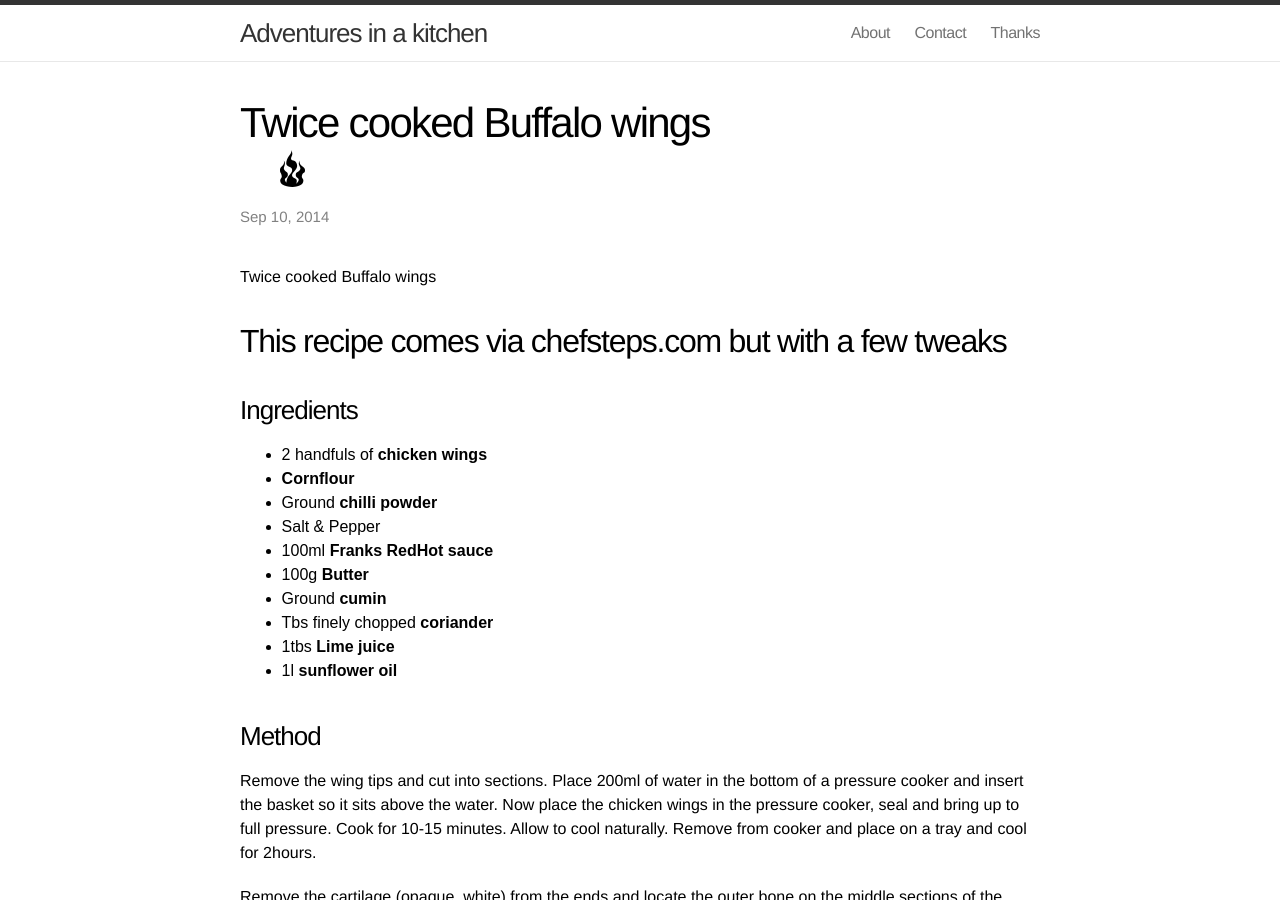
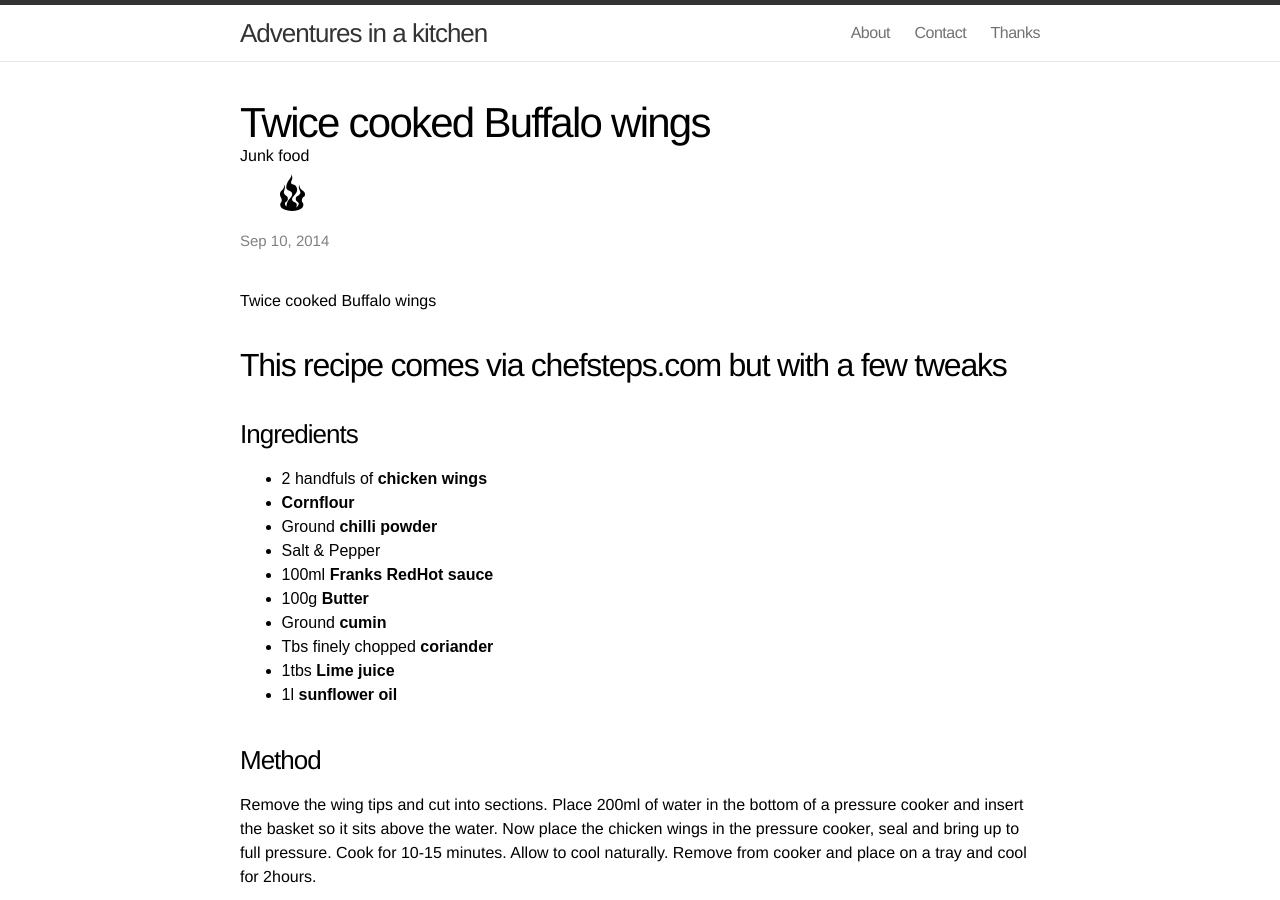
Before and after one commit to chrisncarpenter/chrisncarpenter.github.io, a Jekyll site: the page built from _posts/2014-09-10-chickenwings.markdown, in a window 1280 px wide and 900 px high. Built offline with Jekyll 4.4.1, drawn with Linux system fonts in a browser that asks for light colours.

Commit message:
Adding new tags in YAML

```diff
--- a/_layouts/post.html
+++ b/_layouts/post.html
@@ -5,6 +5,7 @@ layout: default
 
   <header class="post-header">
     <h1>{{ page.title }}</h1>
+    <h3>{{ page.cusine }}</h3>
     <img src="/imgs/{{ page.img }}" width="100" height="50">
     <p class="meta">{{ page.date | date: "%b %-d, %Y" }}{% if page.author %} • {{ page.author }}{% endif %}{% if page.meta %} • {{ page.meta }}{% endif %}</p>
   </header>
--- a/_posts/2014-09-10-chickenwings.markdown
+++ b/_posts/2014-09-10-chickenwings.markdown
@@ -3,6 +3,7 @@ layout: post
 title: Twice cooked Buffalo wings
 excerpt: Just a test
 img: test.png
+cusine: Junk food
 ---
 
 # Twice cooked Buffalo wings
```
